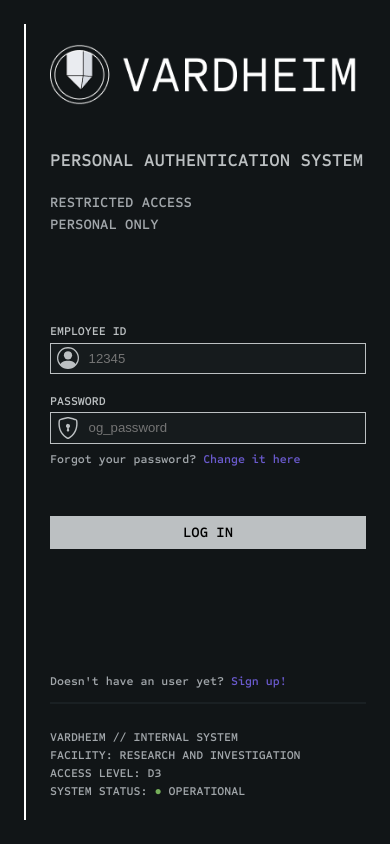
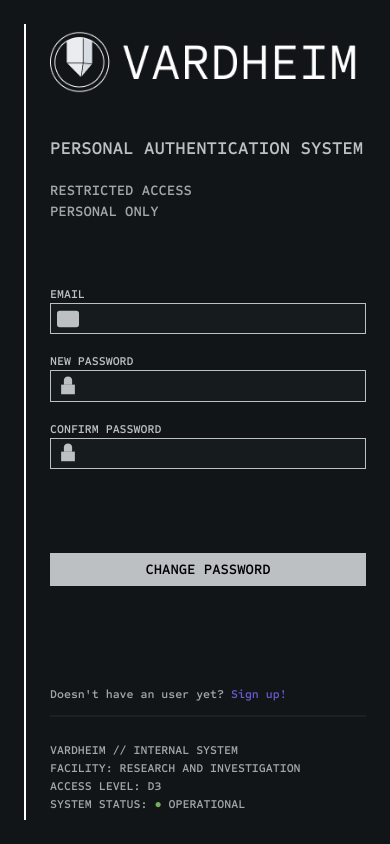
Before and after one commit to facundom710/odin-login-page, a plain HTML site: page index.html in a window 390 px wide. Both pictures are taken after a click on the link "Change it here". Drawn offline with Linux system fonts and the light colour scheme.

Commit message:
feat: add signup and password recovery forms with reusable field generation

```diff
--- a/index.html
+++ b/index.html
@@ -5,6 +5,7 @@
     <meta name="viewport" content="width=device-width, initial-scale=1.0" />
     <link rel="stylesheet" href="./styles.css" />
     <link rel="icon" href="./assets/vardheim_isotipe.svg" />
+    <script src="./scripts/users_managment.js" defer></script>
     <title>Log In</title>
   </head>
 
@@ -27,6 +28,9 @@
 
         <form class="login-form" action="#" method="post">
           <fieldset>
+
+            <div class="form-row">
+              <div class="employee-id-field">
                 <label for="employee_id">EMPLOYEE ID</label>
                 <div class="form-field">
                   <svg
@@ -41,9 +45,11 @@
                 <path d="M11 6a3 3 0 1 1-6 0 3 3 0 0 1 6 0" />
                 <path fill-rule="evenodd" d="M0 8a8 8 0 1 1 16 0A8 8 0 0 1 0 8m8-7a7 7 0 0 0-5.468 11.37C3.242 11.226 4.805 10 8 10s4.757 1.225 5.468 2.37A7 7 0 0 0 8 1" />
                   </svg>
-              <input type="text" id="employee_id" name="employee_id" placeholder="12345" required />
+                  <input type="text" id="employee_id" placeholder="12345" required />
+                </div>
               </div>
 
+              <div class="password-field">
                 <label for="passw">PASSWORD</label>
                 <div class="form-field">
                   <svg
@@ -58,16 +64,19 @@
                 <path d="M5.338 1.59a61 61 0 0 0-2.837.856.48.48 0 0 0-.328.39c-.554 4.157.726 7.19 2.253 9.188a10.7 10.7 0 0 0 2.287 2.233c.346.244.652.42.893.533q.18.085.293.118a1 1 0 0 0 .101.025 1 1 0 0 0 .1-.025q.114-.034.294-.118c.24-.113.547-.29.893-.533a10.7 10.7 0 0 0 2.287-2.233c1.527-1.997 2.807-5.031 2.253-9.188a.48.48 0 0 0-.328-.39c-.651-.213-1.75-.56-2.837-.855C9.552 1.29 8.531 1.067 8 1.067c-.53 0-1.552.223-2.662.524zM5.072.56C6.157.265 7.31 0 8 0s1.843.265 2.928.56c1.11.3 2.229.655 2.887.87a1.54 1.54 0 0 1 1.044 1.262c.596 4.477-.787 7.795-2.465 9.99a11.8 11.8 0 0 1-2.517 2.453 7 7 0 0 1-1.048.625c-.28.132-.581.24-.829.24s-.548-.108-.829-.24a7 7 0 0 1-1.048-.625 11.8 11.8 0 0 1-2.517-2.453C1.928 10.487.545 7.169 1.141 2.692A1.54 1.54 0 0 1 2.185 1.43 63 63 0 0 1 5.072.56" />
                 <path d="M9.5 6.5a1.5 1.5 0 0 1-1 1.415l.385 1.99a.5.5 0 0 1-.491.595h-.788a.5.5 0 0 1-.49-.595l.384-1.99a1.5 1.5 0 1 1 2-1.415" />
                   </svg>
-              <input type="password" minlength="8" maxlength="20" id="passw" name="passw" placeholder="og_password" required />
+                  <input type="password" minlength="8" maxlength="20" id="passw" placeholder="og_password" required />
                 </div>
-           <p class="forgot-pass help-txt">Forgot your password? <a href="#" target="_self">Change it here</a></p>
+              </div>
+            </div>
+
+           <p class="forgot-pass help-txt">Forgot your password? <a onclick="loadRecoverpass()">Change it here</a></p>
 
             <button type="submit">LOG IN</button>
           </fieldset>
         </form>
 
         <footer class="frame-footer">
-          <p class="sign-up help-txt">Doesn't have an user yet? <a href="#" target="_self">Sign up!</a></p>
+          <p class="signup-txt help-txt">Doesn't have an user yet? <a onclick="loadSignup()">Sign up!</a></p>
           <p class="foot-txt">VARDHEIM // INTERNAL SYSTEM</p>
           <p class="foot-txt">FACILITY: RESEARCH AND INVESTIGATION</p>
           <p class="foot-txt">ACCESS LEVEL: D3</p>
--- /dev/null
+++ b/scripts/users_managment.js
@@ -0,0 +1,192 @@
+let users = {};
+
+let actualForm = "login";
+
+// ============================================================
+// DOM ELEMENTS
+// ============================================================
+
+const infoText = document.querySelector(".info p");
+const formField = document.querySelector("fieldset");
+const form = document.querySelector("form");
+
+
+// ============================================================
+// SVG ICONS
+// ============================================================
+
+const icons = {
+    user: `
+        <path d="M11 6a3 3 0 1 1-6 0 3 3 0 0 1 6 0" />
+        <path
+            fill-rule="evenodd"
+            d="M0 8a8 8 0 1 1 16 0A8 8 0 0 1 0 8m8-7a7 7 0 0 0-5.468 11.37C3.242 11.226 4.805 10 8 10s4.757 1.225 5.468 2.37A7 7 0 0 0 8 1"
+        />
+    `,
+
+    email: `
+        <path d="M0 4a2 2 0 0 1 2-2h12a2 2 0 0 1 2 2v8a2 2 0 0 1-2 2H2a2 2 0 0 1-2-2z" />
+        <path d="m0 4 8 5 8-5" />
+    `,
+
+    phone: `
+        <path d="M3.654 1.328a.678.678 0 0 1 1.015-.063l2.29 2.29a.678.678 0 0 1 .063.876l-1.17 1.528a.678.678 0 0 0-.075.683c.414.828 1.105 1.52 1.933 1.933a.678.678 0 0 0 .683-.075l1.528-1.17a.678.678 0 0 1 .876.063l2.29 2.29a.678.678 0 0 1-.063 1.015l-1.101.826a2.678 2.678 0 0 1-2.805.276A12.035 12.035 0 0 1 1.3 5.157a2.678 2.678 0 0 1 .276-2.805z" />
+    `,
+
+    lock: `
+        <path d="M8 1a3 3 0 0 0-3 3v3h6V4a3 3 0 0 0-3-3" />
+        <path d="M3 7h10v7H3z" />
+    `
+};
+
+
+// ============================================================
+// FORM FIELD DATA
+// ============================================================
+
+const signupFields = [
+    [
+        {
+            label: "NAME",
+            id: "name",
+            type: "text",
+            icon: icons.user
+        },
+
+        {
+            label: "SURNAME",
+            id: "surname",
+            type: "text",
+            icon: icons.user
+        }
+    ],
+
+    [
+        {
+            label: "EMAIL",
+            id: "email",
+            type: "email",
+            icon: icons.email
+        },
+
+        {
+            label: "PHONE",
+            id: "phone",
+            type: "tel",
+            icon: icons.phone
+        }
+    ],
+
+    [
+        {
+            label: "PASSWORD",
+            id: "password",
+            type: "password",
+            icon: icons.lock
+        },
+
+        {
+            label: "CONFIRM PASSWORD",
+            id: "confirm-password",
+            type: "password",
+            icon: icons.lock
+        }
+    ]
+];
+
+const passwFields = [
+    [
+        {
+            label: "EMAIL",
+            id: "passrec-email",
+            type: "email",
+            icon: icons.email
+        },
+        {
+            label: "NEW PASSWORD",
+            id: "passrec-newpass",
+            type: "password",
+            icon: icons.lock
+        },
+        {
+            label: "CONFIRM PASSWORD",
+            id: "passrec-newpass-confirm",
+            type: "password",
+            icon: icons.lock
+        }
+    ]
+]
+
+// ============================================================
+// FIELD GENERATION
+// ============================================================
+
+function createField({ label, id, type, icon }) {
+    return `
+        <div class="${id}-field">
+
+            <label for="${id}">${label}</label>
+
+            <div class="form-field">
+
+                <svg
+                    xmlns="http://www.w3.org/2000/svg"
+                    width="22"
+                    height="22"
+                    fill="currentColor"
+                    class="field-icon"
+                    viewBox="0 0 16 16"
+                    aria-hidden="true"
+                >
+                    ${icon}
+                </svg>
+
+                <input
+                    type="${type}"
+                    id="${id}"
+                    required
+                >
+
+            </div>
+
+        </div>
+    `;
+}
+
+
+function createRow(fields) {
+    return `
+        <div class="form-row">
+            ${fields.map(createField).join("")}
+        </div>
+    `;
+}
+
+
+// ============================================================
+// SIGNUP FORM
+// ============================================================
+
+function loadSignup() {
+    actualForm = "signup";
+
+    form.classList.replace("login-form", "signup-form");
+
+    formField.innerHTML = `${signupFields
+        .map(createRow)
+        .join("")}
+
+        <button type="submit">SIGN UP</button>`
+}
+
+function loadRecoverpass() {
+    actualForm = "recoverpass";
+
+    form.classList.replace("login-form", "recoverpass-form");
+
+    formField.innerHTML = `${passwFields
+        .map(createRow)
+        .join("")}
+
+        <button type="submit">CHANGE PASSWORD</button>`
+}
--- a/styles.css
+++ b/styles.css
@@ -159,19 +159,25 @@ body {
    4. FORM
    ============================================================ */
 
-.login-form,
-.login-form fieldset {
+form,
+fieldset {
   display: flex;
   flex-direction: column;
 }
 
 label {
-  margin-bottom: 0.2rem;
   color: var(--main-txt);
 }
 
-label[for="passw"] {
-  margin-top: 1.5rem;
+.login-form .form-row,
+.recoverpass-form .form-row {
+  display: flex;
+  flex-direction: column;
+  gap: 1.5rem;
+}
+
+.signup-form fieldset {
+  gap: 2rem;
 }
 
 .form-field {
@@ -250,6 +256,7 @@ p {
 a {
   color: slateblue;
   text-decoration: none;
+  cursor: pointer;
 }
 
 a:hover {
@@ -278,6 +285,14 @@ a:hover {
   height: auto;
 }
 
+@media (min-width: 480px) {
+  .signup-form .form-row {
+    display: flex;
+    flex-direction: row;
+    gap: 2rem;
+  }
+}
+
 @media (max-width: 480px) {
   body {
     background-image: none;
@@ -293,4 +308,14 @@ a:hover {
     width: 100%;
     height: auto;
   }
+
+  .sign-up-form .form-row {
+    display: flex;
+    flex-direction: column;
+    gap: 1.2rem;
+  }
+
+  fieldset {
+    gap: 3rem;
+  }
 }
```
Also changed, not shown: script.js (deleted). Lines whose indentation alone changed are shown as unchanged.
